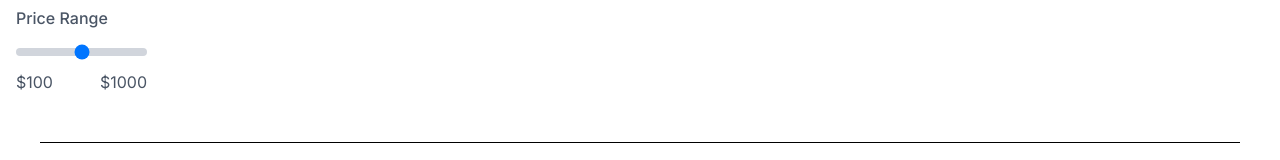
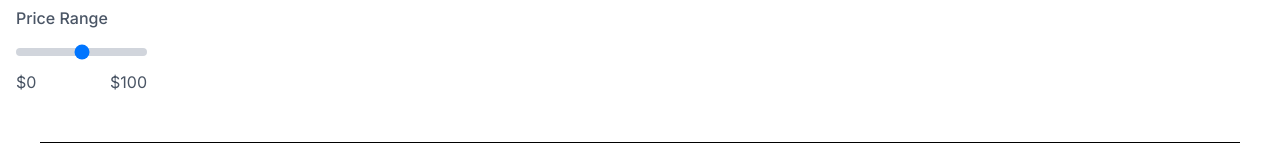
Before and after one commit to hridik-suresh/Rabbit-Co, a React (Vite) app in the folder frontend/vite-project/: page /collections/all in a window 1280 px wide. Shown: the part 1327-1487 px from the top of the page. Built offline with nearby package versions, Linux system fonts and the light colour scheme.

Commit message:
Mistakes in the Filter sidebar is cleared.

```diff
--- a/frontend/vite-project/src/components/Products/FilterSidebar.jsx
+++ b/frontend/vite-project/src/components/Products/FilterSidebar.jsx
@@ -11,10 +11,10 @@ function FilterSidebar() {
     size: [],
     material: [],
     brand: [],
-    minPrice: 100,
-    maxPrice: 1000,
+    minPrice: 0,
+    maxPrice: 100,
   });
-  const [priceRange, setPriceRange] = useState([100, 1000]);
+  const [priceRange, setPriceRange] = useState([0, 100]);
 
   const colors = [
     "Red",
@@ -59,11 +59,11 @@ function FilterSidebar() {
       size: params.size ? params.size.split(",") : [],
       material: params.material ? params.material.split(",") : [],
       brand: params.brand ? params.brand.split(",") : [],
-      minPrice: params.minPrice || 100,
-      maxPrice: params.maxPrice || 1000,
+      minPrice: params.minPrice || 0,
+      maxPrice: params.maxPrice || 100,
     });
 
-    setPriceRange([100, params.maxPrice || 1000]);
+    setPriceRange([0, params.maxPrice || 100]);
   }, [searchParams]);
 
   const handleFilterChange = (e) => {
@@ -72,7 +72,7 @@ function FilterSidebar() {
 
     if (type == "checkbox") {
       if (checked) {
-        newFilters[name] = [...FilterSidebar(newFilters[name] || [], value)];
+        newFilters[name] = [...(newFilters[name] || []), value];
       } else {
         newFilters[name] = newFilters[name].filter((item) => item !== value);
       }
@@ -81,6 +81,7 @@ function FilterSidebar() {
     }
 
     setFilters(newFilters);
+
     updateURLParams(newFilters);
   };
 
@@ -112,6 +113,7 @@ function FilterSidebar() {
               name="category"
               value={category}
               onChange={handleFilterChange}
+              checked={filters.category === category}
               className="mr-2 size-4 text-blue-500 focus:ring-blue-400 border-gray-300"
             />
             <span className="text-gray-700">{category}</span>
@@ -129,6 +131,7 @@ function FilterSidebar() {
               name="gender"
               value={gender}
               onChange={handleFilterChange}
+              checked={filters.gender === gender}
               className="mr-2 size-4 text-blue-500 focus:ring-blue-400 border-gray-300"
             />
             <span className="text-gray-700">{gender}</span>
@@ -146,7 +149,9 @@ function FilterSidebar() {
               name="color"
               value={color}
               onClick={handleFilterChange}
-              className="size-8 rounded-full border border-gray-300 cursor-pointer transition hover:scale-105"
+              className={`size-8 rounded-full border border-gray-300 cursor-pointer transition hover:scale-105 ${
+                filters.color.includes(color) ? "ring-2 ring-blue-500" : ""
+              }`}
               style={{ backgroundColor: color.toLocaleLowerCase() }}
             ></button>
           ))}
@@ -163,6 +168,7 @@ function FilterSidebar() {
               name="size"
               value={size}
               onChange={handleFilterChange}
+              checked={filters.size && filters.size.includes(size)}
               className="mr-2 size-4 text-blue-500 focus:ring-blue-400 border-green-300"
             />
             <span className="text-gray-700">{size}</span>
@@ -180,6 +186,7 @@ function FilterSidebar() {
               name="material"
               value={material}
               onChange={handleFilterChange}
+              checked={filters.material && filters.material.includes(material)}
               className="mr-2 material-4 text-blue-500 focus:ring-blue-400 border-green-300"
             />
             <span className="text-gray-700">{material}</span>
@@ -197,6 +204,7 @@ function FilterSidebar() {
               name="brand"
               value={brand}
               onChange={handleFilterChange}
+              checked={filters.brand && filters.brand.includes(brand)}
               className="mr-2 brand-4 text-blue-500 focus:ring-blue-400 border-green-300"
             />
             <span className="text-gray-700">{brand}</span>
@@ -212,12 +220,12 @@ function FilterSidebar() {
         <input
           type="range"
           name="priceRange"
-          min={100}
-          max={1000}
+          min={0}
+          max={100}
           className="w-full h-2 bg-gray-300 rounded-lg appearance-none cursor-pointer"
         />
         <div className="flex justify-between text-gray-600 mt-2">
-          <span>$100</span>
+          <span>$0</span>
           <span>${priceRange[1]}</span>
         </div>
       </div>
```
